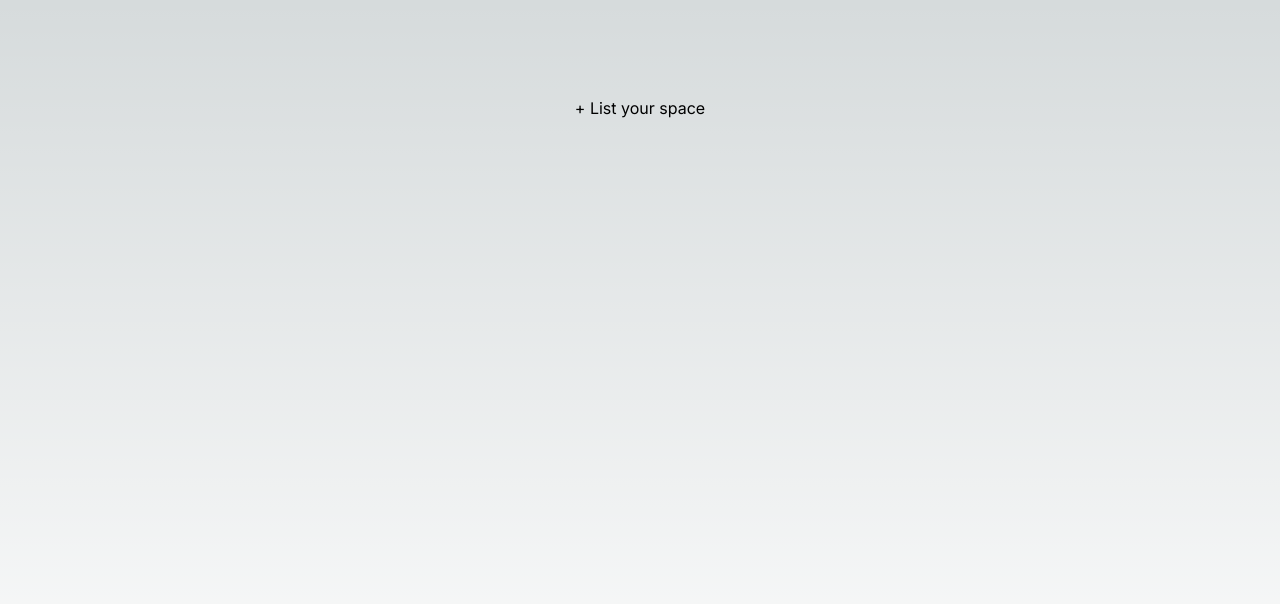
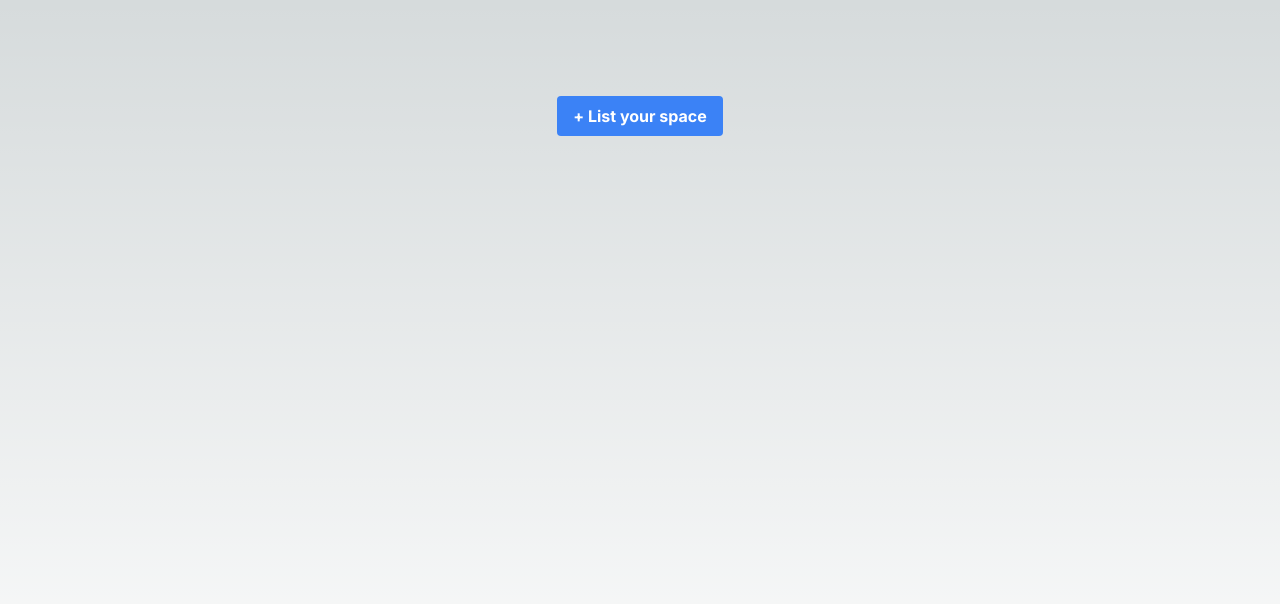
Before and after one commit to palontologist/space-yettu, a Next.js app in the folder space-yettu/: page / in a window 1280 px wide. Shown: the top 604 px of the page. Built offline with nearby package versions, Linux system fonts and the light colour scheme.

Commit message:
no errors

```diff
--- a/space-yettu/app/page.tsx
+++ b/space-yettu/app/page.tsx
@@ -6,7 +6,7 @@
     <main className="flex min-h-screen flex-col items-center justify-between p-24">
       <div className="flex flex-col items-center justify-center">
 
-        <button className=''>
+        <button className='bg-blue-500 text-white font-bold py-2 px-4 rounded'>
           + List your space
         </button>
         </div>
```
